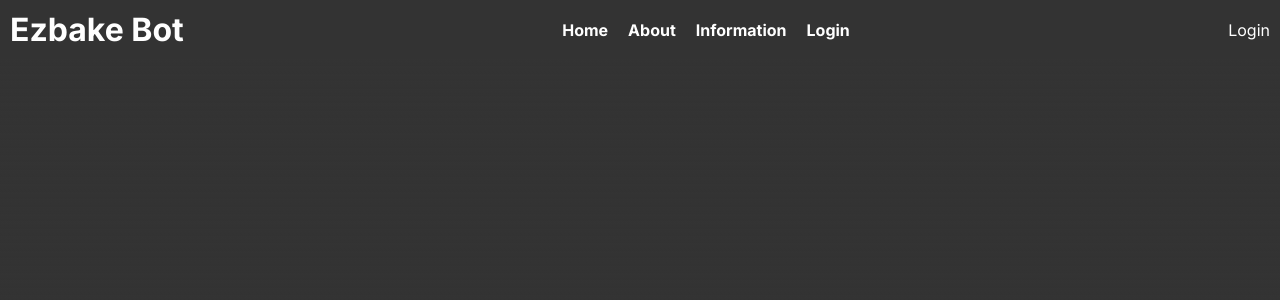
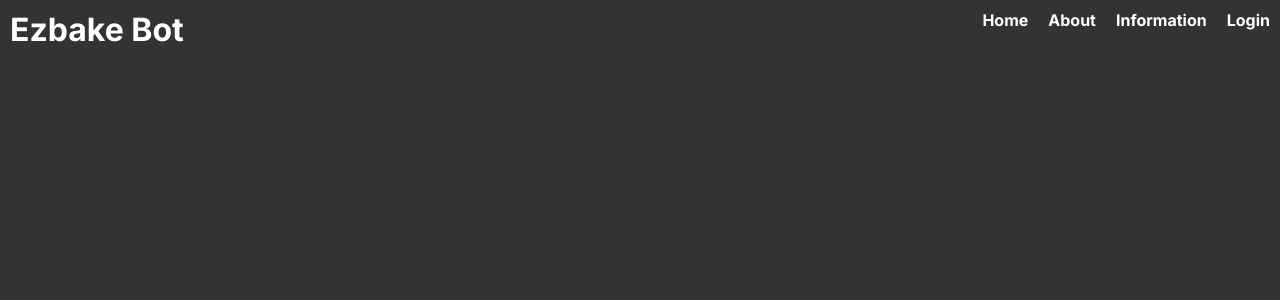
Before and after one commit to aaranl/Discord-Bot, a Next.js app in the folder site/frontend/: page / in a window 1280 px wide. Shown: the top 300 px of the page. Built offline with nearby package versions, Linux system fonts and the light colour scheme.

Commit message:
frontend implementation 10

```diff
--- a/site/frontend/app/page.js
+++ b/site/frontend/app/page.js
@@ -6,6 +6,7 @@ export default function Home() {
 
   return (
     <header className={styles.taskbar}>
+
       <div className={styles.logo}>
         <h1>Ezbake Bot</h1>
       </div>
@@ -19,11 +20,6 @@ export default function Home() {
         </ul>
       </nav>
 
-      <div className={styles.login}>
-        <a href={url} className={styles.button}>
-          Login
-        </a>
-      </div>
     </header>
 
 
--- a/site/frontend/app/page.module.css
+++ b/site/frontend/app/page.module.css
@@ -114,7 +114,7 @@
 .taskbar {
   display: flex;
   justify-content: space-between;
-  align-items: center;
+  align-items: right;
   background-color: #333; /* Add your desired background color */
   color: white; /* Add your desired text color */
   padding: 10px;
```
